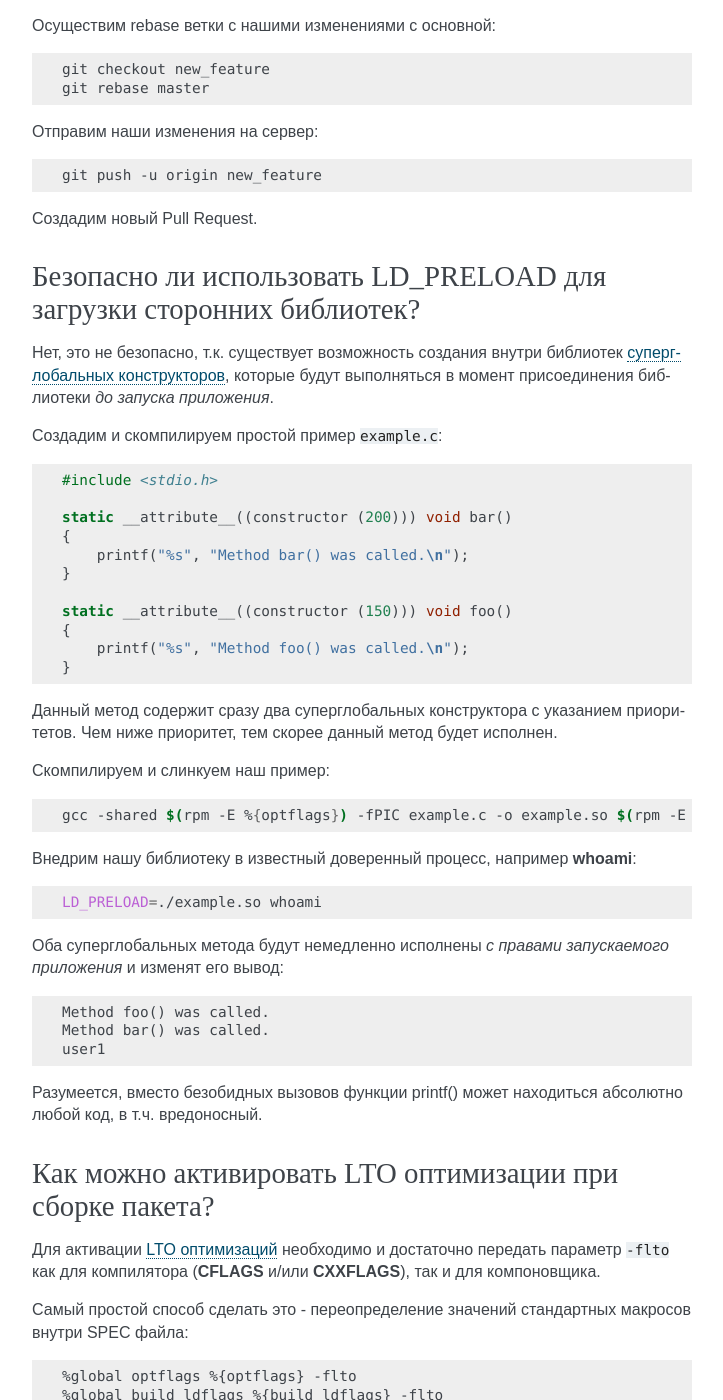
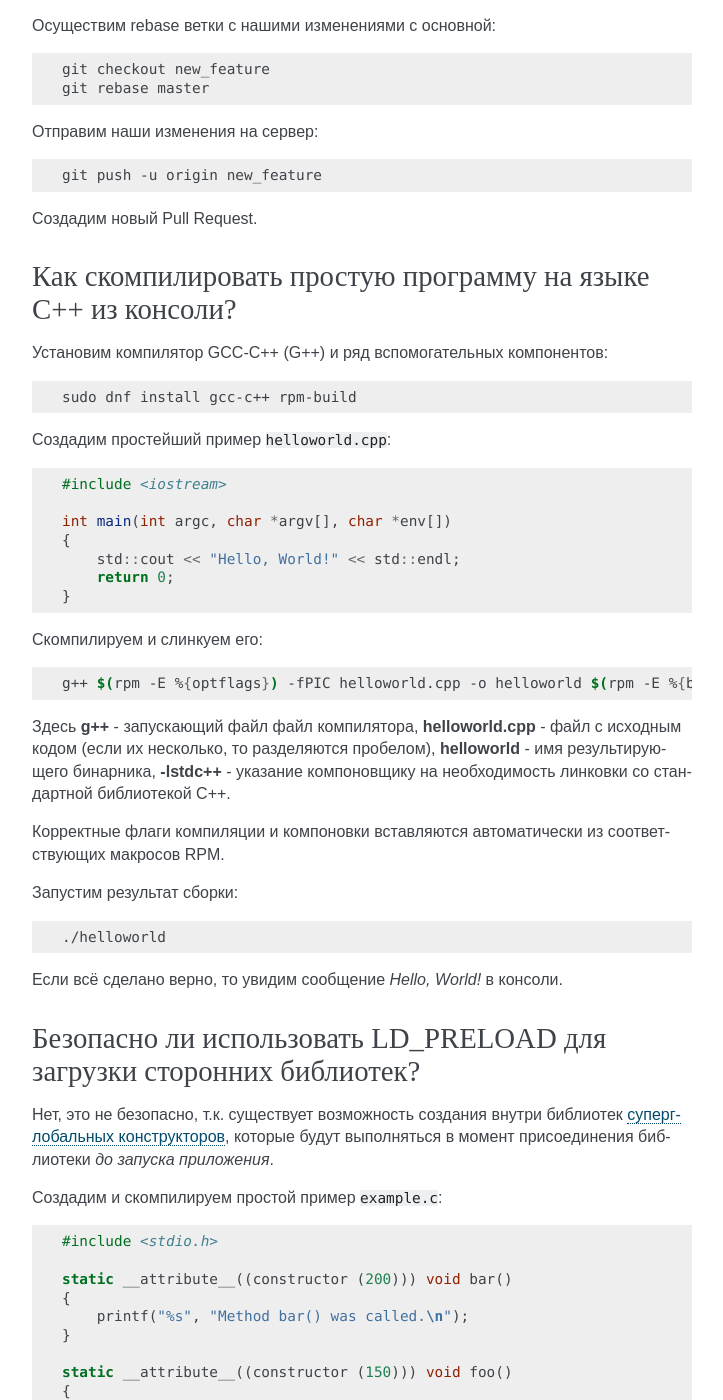
Before and after one commit to RussianFedora/FAQ, a Sphinx documentation site: the page built from source/development.rst, in a window 1280 px wide and 1400 px high, scrolled down 5071 px. Shown: the whole window, without its empty margins (388-1111 px from the left). Built offline with Sphinx 7.4.7, drawn with Linux system fonts in a browser that asks for light colours; some of the changed text lies outside the part shown.

Commit message:
Added question about building simple C++ program from console.

```diff
--- a/source/development.rst
+++ b/source/development.rst
@@ -295,6 +295,48 @@
 
 Создадим новый Pull Request.
 
+.. index:: c++, cxx, application, console
+.. _cxx-console:
+
+Как скомпилировать простую программу на языке C++ из консоли?
+================================================================
+
+Установим компилятор GCC-C++ (G++) и ряд вспомогательных компонентов:
+
+.. code-block:: bash
+
+    sudo dnf install gcc-c++ rpm-build
+
+Создадим простейший пример ``helloworld.cpp``:
+
+.. code-block:: c++
+
+    #include <iostream>
+
+    int main(int argc, char *argv[], char *env[])
+    {
+        std::cout << "Hello, World!" << std::endl;
+        return 0;
+    }
+
+Скомпилируем и слинкуем его:
+
+.. code-block:: bash
+
+    g++ $(rpm -E %{optflags}) -fPIC helloworld.cpp -o helloworld $(rpm -E %{build_ldflags}) -lstdc++
+
+Здесь **g++** - запускающий файл файл компилятора, **helloworld.cpp** - файл с исходным кодом (если их несколько, то разделяются пробелом), **helloworld** - имя результирующего бинарника, **-lstdc++** - указание компоновщику на необходимость линковки со стандартной библиотекой C++.
+
+Корректные флаги компиляции и компоновки вставляются автоматически из соответствующих макросов RPM.
+
+Запустим результат сборки:
+
+.. code-block:: bash
+
+    ./helloworld
+
+Если всё сделано верно, то увидим сообщение *Hello, World!* в консоли.
+
 .. index:: library, shared library, so, ld preload, security, gcc, c, ld
 .. _ldpreload-safety:
 
```
